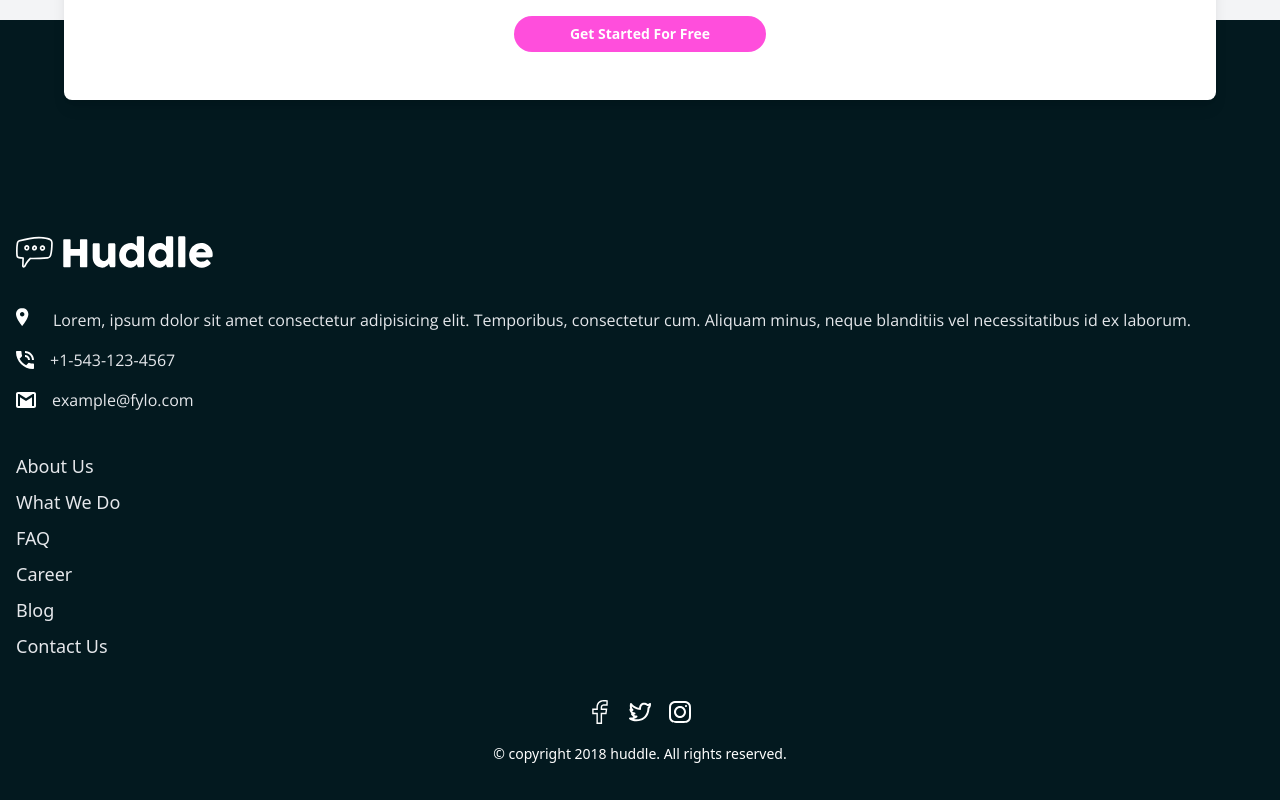
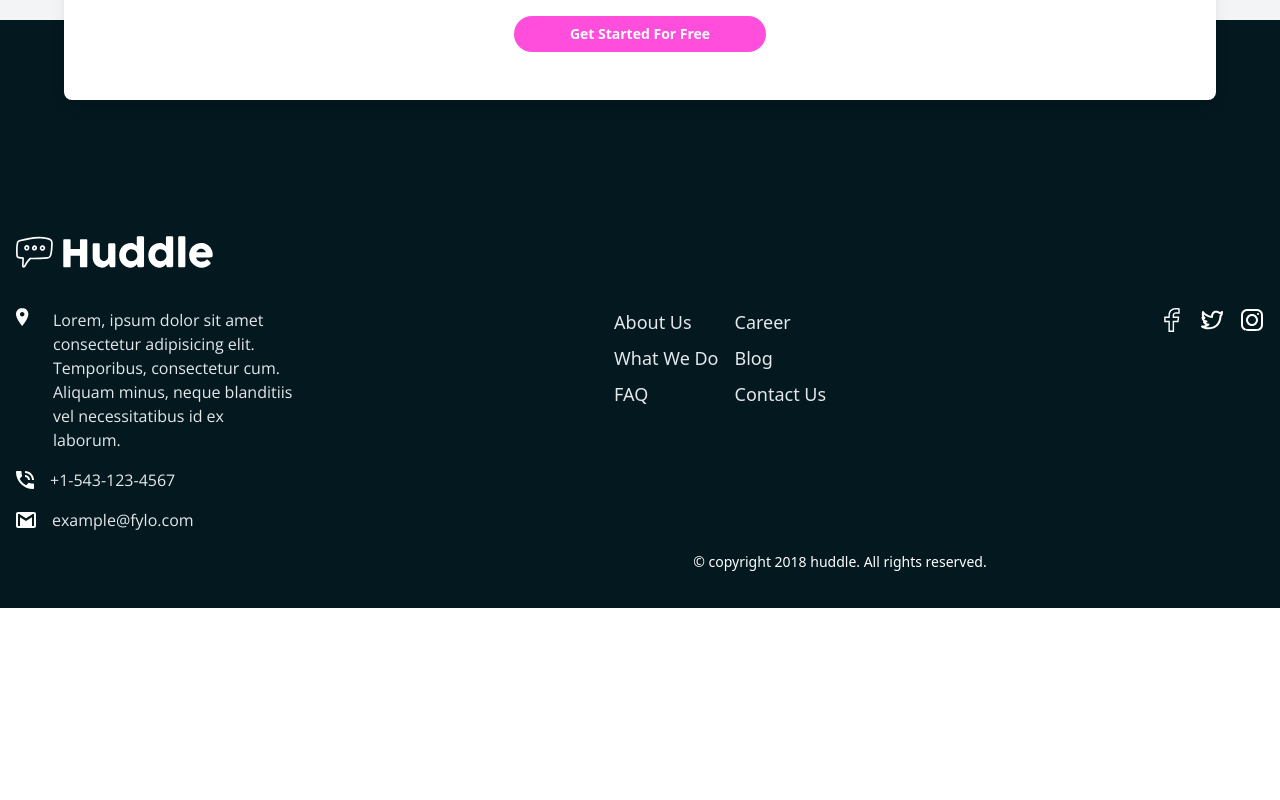
Before and after one commit to Medido1/Huddle-landing-page-with-alternating-feature-blocks, a React (Vite) app: page / in a window 1280 px wide. Shown: the part 1731-2531 px from the top of the page. After the commit the page ends 2339 px from the top, so only its background shows below. Built offline with nearby package versions, Linux system fonts and the light colour scheme.

Commit message:
Add resposive design md for footer

```diff
--- a/src/components/Footer.jsx
+++ b/src/components/Footer.jsx
@@ -10,10 +10,11 @@ function Footer() {
   return (
     <footer className="bg-[#03191F] p-4 flex flex-col">
       <img src={logo} alt="logo" className="mt-50 self-start h-8 mb-10" />
+      <div className="md:flex md:justify-between">
         <div>
           <div className="flex items-start gap-4 mb-4">
             <img src={iconLocation} alt="location icon"/>
-          <p className="text-gray-200 font-openSans ml-2">
+            <p className="text-gray-200 font-openSans ml-2 md:max-w-60">
               Lorem, ipsum dolor sit amet consectetur adipisicing elit.
               Temporibus, consectetur cum. Aliquam minus, neque blanditiis
               vel necessitatibus id ex laborum.
@@ -32,8 +33,9 @@ function Footer() {
             </p>
           </div>
         </div>
-      <ul className="text-gray-200 flex flex-col gap-2 mt-10
-        text-lg">
+        <div className="text-gray-200 flex flex-col gap-2 mt-10
+          text-lg md:mt-0 md:grid md:grid-cols-2 md:gap-4">
+          <ul className="flex flex-col gap-2">
             <li>
               <a href="" className="cursor-pointer">About Us</a>
             </li>
@@ -43,6 +45,8 @@ function Footer() {
             <li>
               <a href="" className="cursor-pointer">FAQ</a>
             </li>
+          </ul>
+          <ul className="flex flex-col gap-2">
             <li>
               <a href="" className="cursor-pointer">Career</a>
             </li>
@@ -53,12 +57,14 @@ function Footer() {
               <a href="" className="cursor-pointer">Contact Us</a>
             </li>
           </ul>
-      <div className="flex gap-4 mt-10 self-center">
+        </div>
+        <div className="flex gap-4 mt-10 self-center md:mt-0 md:self-start">
           <img src={facebookIcon} alt="facebook icon" className="cursor-pointer h-6" />
           <img src={twitterIcon} alt="twitter icon" className="cursor-pointer h-6"  />
           <img src={instagramIcon} alt="instagram icon" className="cursor-pointer h-6 "/>
         </div>
-      <p className="my-5 self-center text-white text-sm">
+      </div>
+      <p className="my-5 self-center text-white text-sm md:-mr-100">
         © copyright 2018 huddle. All rights reserved.
       </p>
     </footer>
```
Lines whose indentation alone changed are shown as unchanged.
